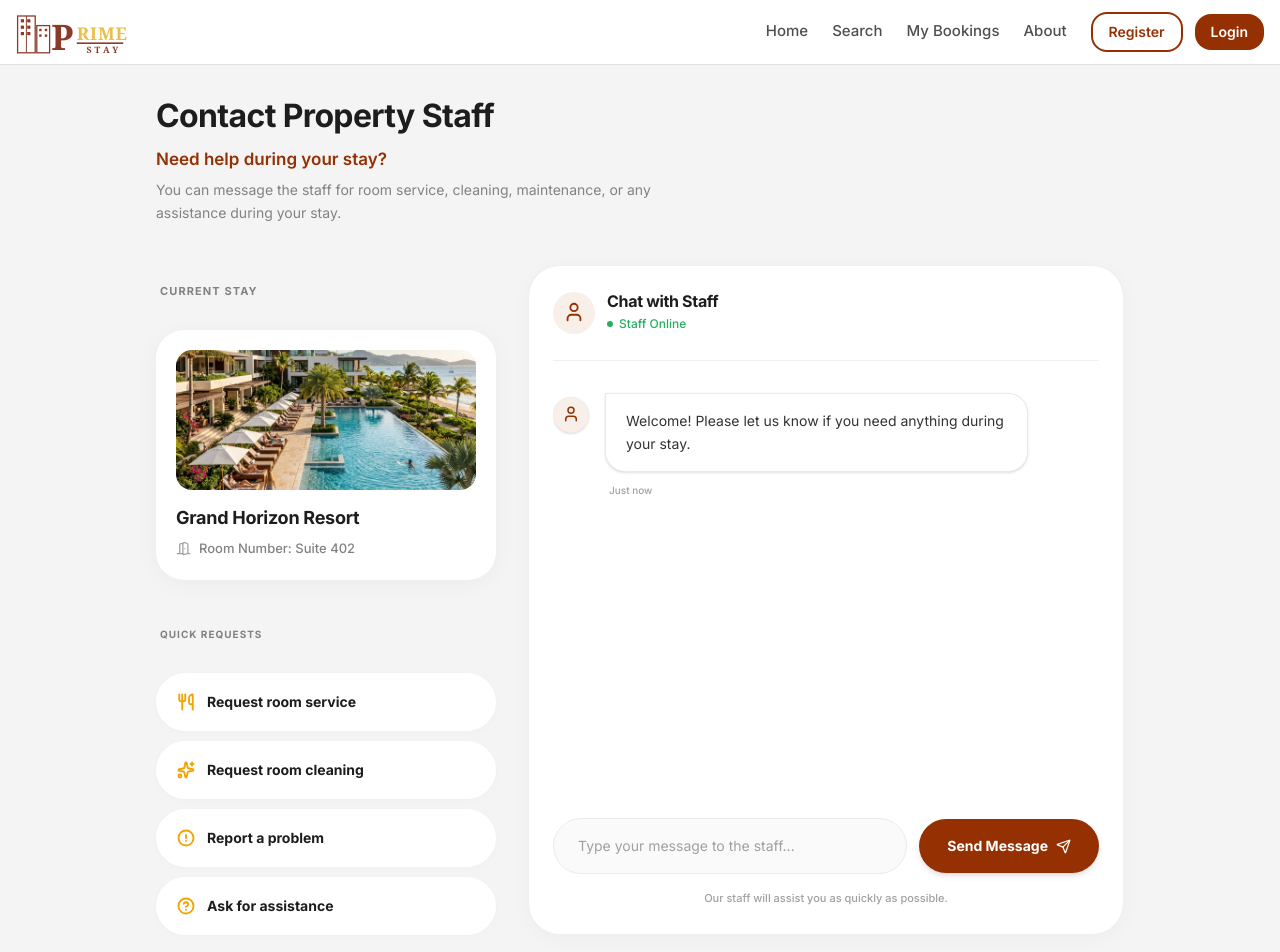
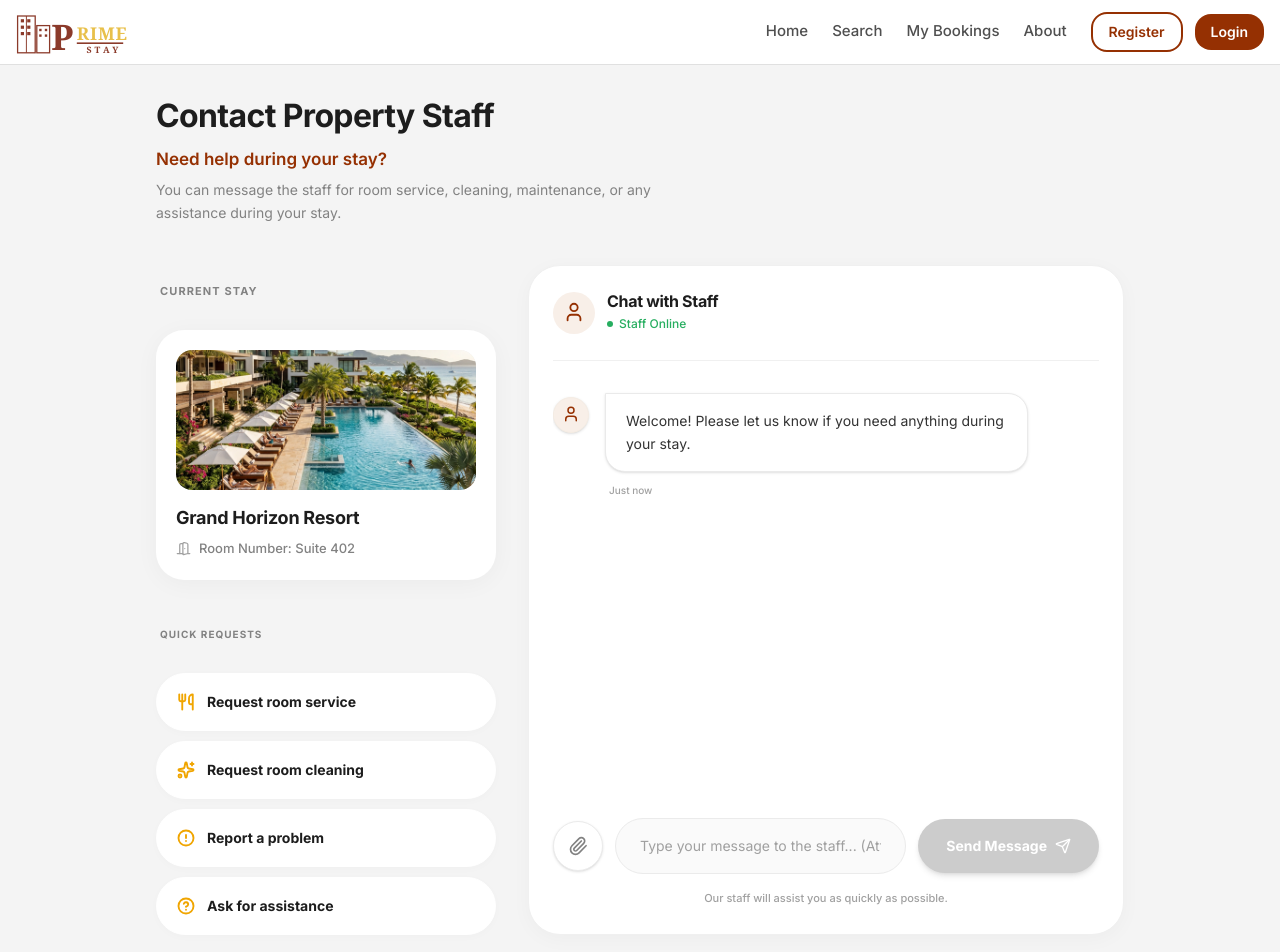
Before and after one commit to Dula0268/b4code-frontend, a Next.js app: page /guest/messages/staff in a window 1280 px wide. Shown: the top 952 px of the page. Built offline with nearby package versions, Linux system fonts and the light colour scheme.

Commit message:
feat: implement guest booking management page and messaging interfaces for staff and owners

```diff
--- a/src/components/features/guest/booking/my-bookings/my-bookings-page.tsx
+++ b/src/components/features/guest/booking/my-bookings/my-bookings-page.tsx
@@ -17,6 +17,7 @@ import {
     RefreshCw,
     FileText,
     BedDouble,
+    Bell,
 } from "lucide-react"
 
 // ─── Types ────────────────────────────────────────────────────────────────────
@@ -295,6 +296,20 @@ export default function MyBookingsPage() {
                     ))}
                 </div>
 
+                {/* Reminders / Notifications */}
+                {(activeTab === "ALL" || activeTab === "UPCOMING") && (
+                    <div className="mb-6 bg-[#fff4eb] border border-[#f0a500]/30 rounded-2xl p-4 sm:p-5 flex items-start sm:items-center gap-4 shadow-[0_2px_12px_rgba(240,165,0,0.06)]">
+                        <div className="w-10 h-10 rounded-full bg-[#f0a500]/20 flex items-center justify-center text-[#953002] flex-shrink-0">
+                            <Bell size={18} className="animate-pulse" />
+                        </div>
+                        <div className="flex-1">
+                            <h3 className="text-[14px] font-bold text-[#1d1d1d]">Reminder: Upcoming stay in 3 days!</h3>
+                            <p className="text-[12px] text-[#666] mt-0.5">Your trip to <strong>Oceanview Luxury Retreat</strong> starts soon. Don't forget to pack your essentials and check in online.</p>
+                        </div>
+                        <Link href="/guest/booking/modify" className="hidden sm:inline-flex text-[12px] font-bold text-[#953002] hover:underline whitespace-nowrap">View Details →</Link>
+                    </div>
+                )}
+
                 {/* Cards */}
                 <div className="flex flex-col gap-5">
                     {filtered.length === 0 ? (
--- a/src/components/features/guest/messages/message-owner-page.tsx
+++ b/src/components/features/guest/messages/message-owner-page.tsx
@@ -4,7 +4,7 @@ import { useState, useRef, useEffect } from "react"
 import Image from "next/image"
 import Link from "next/link"
 import {
-    Send, Plus, Clock, CalendarCheck, ParkingCircle, Building2,
+    Send, Paperclip, Clock, CalendarCheck, ParkingCircle, Building2,
     CalendarDays, BadgeCheck, Lightbulb, CheckCircle2,
 } from "lucide-react"
 
@@ -159,8 +159,8 @@ export default function MessageOwnerPage() {
                         {/* Message Input */}
                         <div className="px-5 py-4 border-t border-[var(--border)] bg-[var(--bg)]/50">
                             <div className="flex flex-col sm:flex-row items-stretch sm:items-center gap-3">
-                                <button className="w-8 h-8 rounded-full border border-[var(--brand-primary)] text-[var(--brand-primary)] flex items-center justify-center hover:bg-[var(--brand-primary)]/5 transition-colors cursor-pointer flex-shrink-0">
-                                    <Plus size={16} />
+                                <button className="w-9 h-9 rounded-full border border-[var(--border)] text-[var(--muted)] flex items-center justify-center hover:bg-[var(--gray-5)] transition-colors cursor-pointer flex-shrink-0" title="Attach file">
+                                    <Paperclip size={16} />
                                 </button>
                                 <input
                                     id="host-message-input"
--- a/src/components/features/guest/messages/message-staff-page.tsx
+++ b/src/components/features/guest/messages/message-staff-page.tsx
@@ -3,7 +3,7 @@
 import { useState } from "react"
 import Image from "next/image"
 import {
-    Utensils, Sparkles, AlertCircle, HelpCircle, User, DoorOpen, Send,
+    Utensils, Sparkles, AlertCircle, HelpCircle, User, DoorOpen, Send, Paperclip
 } from "lucide-react"
 
 export default function MessageStaffPage() {
@@ -133,20 +133,24 @@ export default function MessageStaffPage() {
                         </div>
 
                         <div className="pt-2">
-                            <div className="flex items-center gap-3">
+                            <div className="flex items-center gap-2 sm:gap-3">
+                                <button className="w-[46px] h-[46px] sm:w-[50px] sm:h-[50px] rounded-full bg-white border border-[#ebebeb] text-[#828282] flex items-center justify-center hover:bg-[#fafafa] hover:text-[#1d1d1d] transition-colors cursor-pointer flex-shrink-0 shadow-sm" title="Add attachment">
+                                    <Paperclip size={20} />
+                                </button>
                                 <input
                                     type="text"
                                     value={message}
                                     onChange={(e) => setMessage(e.target.value)}
                                     onKeyDown={(e) => e.key === "Enter" && handleSendMessage()}
-                                    placeholder="Type your message to the staff..."
-                                    className="flex-1 bg-[#fafafa] border border-[#ebebeb] hover:border-[#ddd] focus:border-[#953002] focus:ring-1 focus:ring-[#953002] transition-colors rounded-full px-6 py-[15px] text-[14px] text-[#1d1d1d] placeholder:text-[#a0a0a0] outline-none"
+                                    placeholder="Type your message to the staff... (Attach files using the clip icon)"
+                                    className="flex-1 min-w-0 bg-[#fafafa] border border-[#ebebeb] hover:border-[#ddd] focus:border-[#953002] focus:ring-1 focus:ring-[#953002] transition-colors rounded-full px-5 sm:px-6 py-[13px] sm:py-[15px] text-[14px] text-[#1d1d1d] placeholder:text-[#a0a0a0] outline-none"
                                 />
                                 <button
                                     onClick={handleSendMessage}
-                                    className="bg-[#953002] hover:bg-[#6d2200] text-white rounded-full px-7 py-[15px] flex items-center justify-center gap-2 text-[14px] font-bold transition-colors cursor-pointer shadow-md"
+                                    disabled={!message.trim()}
+                                    className="bg-[#953002] hover:bg-[#6d2200] disabled:bg-[#ccc] disabled:cursor-not-allowed text-white rounded-full px-5 sm:px-7 py-[13px] sm:py-[15px] flex items-center justify-center gap-2 text-[14px] font-bold transition-colors cursor-pointer shadow-md flex-shrink-0"
                                 >
-                                    Send Message <Send size={15} />
+                                    <span className="hidden sm:inline">Send Message</span> <Send size={16} />
                                 </button>
                             </div>
                             <p className="text-[11px] text-[#a0a0a0] text-center mt-3 font-medium">
```
